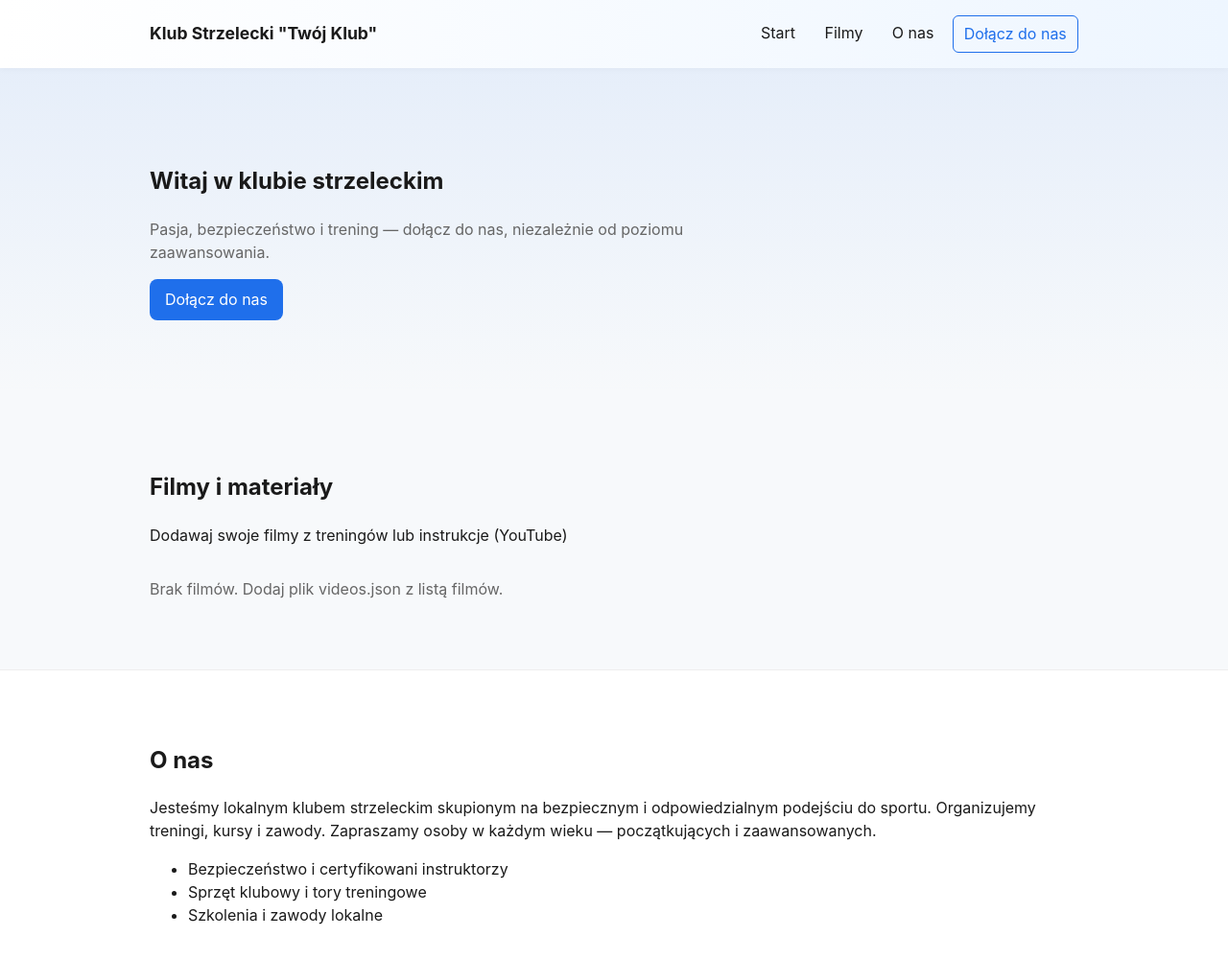
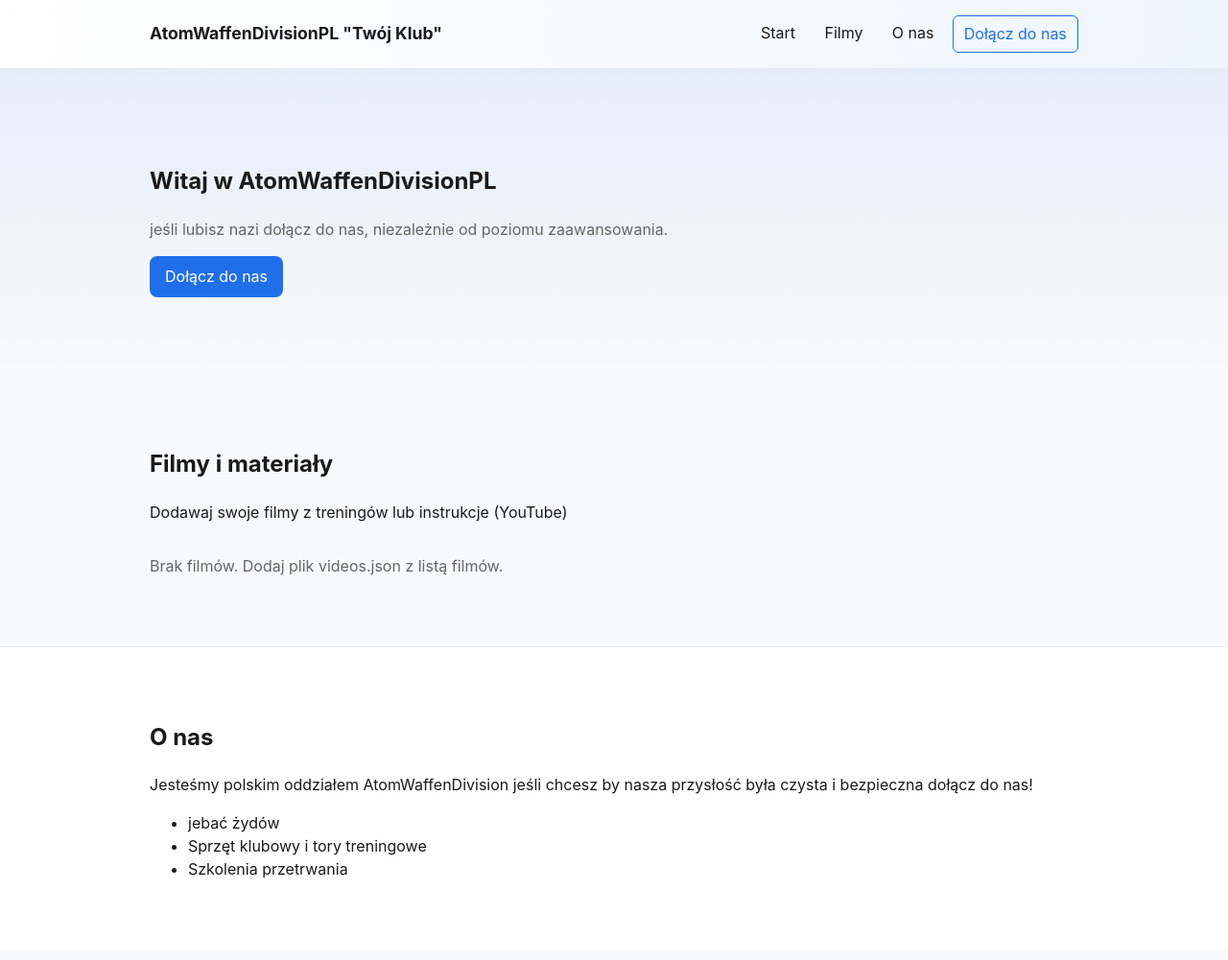
Before and after one commit to AWDPL/AtomWaffenDivisionPL, a plain HTML site: page index.html in a window 1280 px wide. Shown: the top 1001 px of the page at 96% size. Drawn offline with Linux system fonts and the light colour scheme; no server answers.

Commit message:
Change club name and update related content

```diff
--- a/index.html
+++ b/index.html
@@ -3,13 +3,13 @@
 <head>
   <meta charset="utf-8" />
   <meta name="viewport" content="width=device-width,initial-scale=1" />
-  <title>Klub Strzelecki — Twój Klub</title>
+  <title>AtomWaffenDivisionPL — Twój Klub</title>
   <link rel="stylesheet" href="styles.css" />
 </head>
 <body>
   <header class="site-header">
     <div class="container header-inner">
-      <h1 id="club-name">Klub Strzelecki "Twój Klub"</h1>
+      <h1 id="club-name">AtomWaffenDivisionPL "Twój Klub"</h1>
       <nav>
         <ul class="nav">
           <li><a href="#home">Start</a></li>
@@ -24,8 +24,8 @@
   <main>
     <section id="home" class="hero">
       <div class="container">
-        <h2>Witaj w klubie strzeleckim</h2>
-        <p class="lead">Pasja, bezpieczeństwo i trening — dołącz do nas, niezależnie od poziomu zaawansowania.</p>
+        <h2>Witaj w AtomWaffenDivisionPL</h2>
+        <p class="lead"> jeśli lubisz nazi dołącz do nas, niezależnie od poziomu zaawansowania.</p>
         <a href="#join" class="btn btn-primary">Dołącz do nas</a>
       </div>
     </section>
@@ -43,11 +43,11 @@
     <section id="about" class="section alt">
       <div class="container">
         <h2>O nas</h2>
-        <p>Jesteśmy lokalnym klubem strzeleckim skupionym na bezpiecznym i odpowiedzialnym podejściu do sportu. Organizujemy treningi, kursy i zawody. Zapraszamy osoby w każdym wieku — początkujących i zaawansowanych.</p>
+        <p>Jesteśmy polskim oddziałem AtomWaffenDivision jeśli chcesz by nasza przysłość była czysta i bezpieczna dołącz do nas!</p>
         <ul>
-          <li>Bezpieczeństwo i certyfikowani instruktorzy</li>
+          <li>jebać żydów</li>
           <li>Sprzęt klubowy i tory treningowe</li>
-          <li>Szkolenia i zawody lokalne</li>
+          <li>Szkolenia przetrwania</li>
         </ul>
       </div>
     </section>
@@ -76,7 +76,7 @@
 
         <div class="contact">
           <h3>Kontakt</h3>
-          <p>adres@example.com • +48 600 000 000</p>
+          <p> Telegram @ed_gein_NH</p>
         </div>
       </div>
     </section>
@@ -84,7 +84,7 @@
 
   <footer class="site-footer">
     <div class="container">
-      <p>&copy; <span id="year"></span> Klub Strzelecki — Wszelkie prawa zastrzeżone.</p>
+      <p>&copy; <span id="year"></span> AtomWaffenDivisionPL — Wszelkie prawa zastrzeżone.</p>
     </div>
   </footer>
 
```
